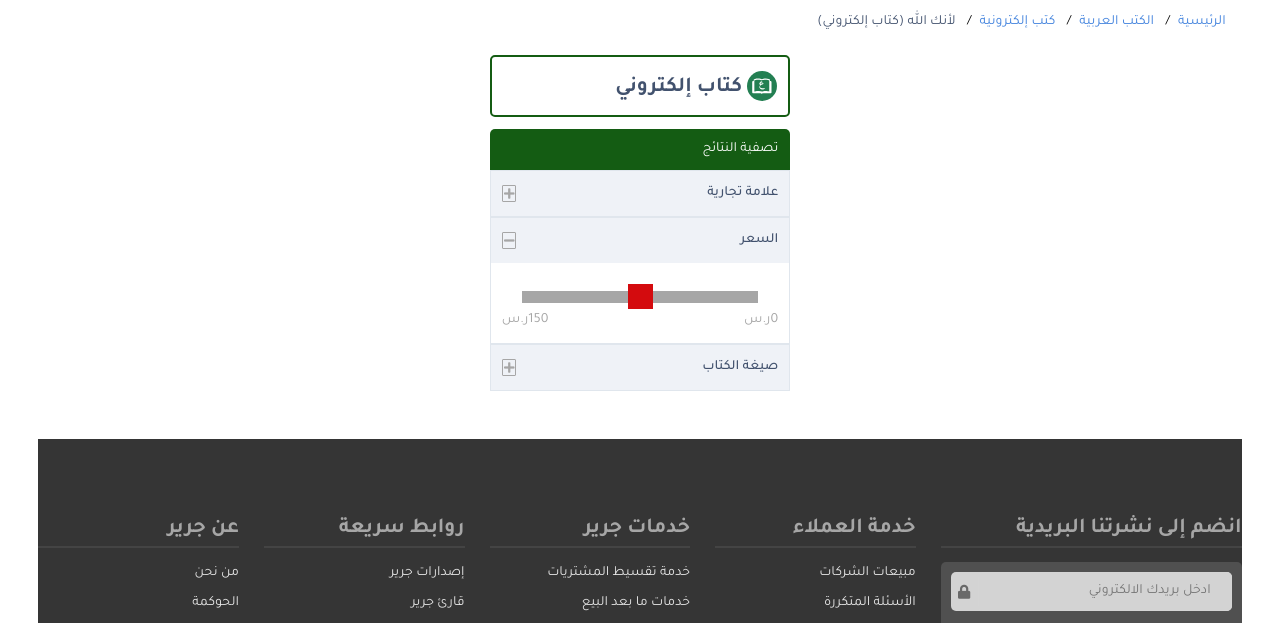
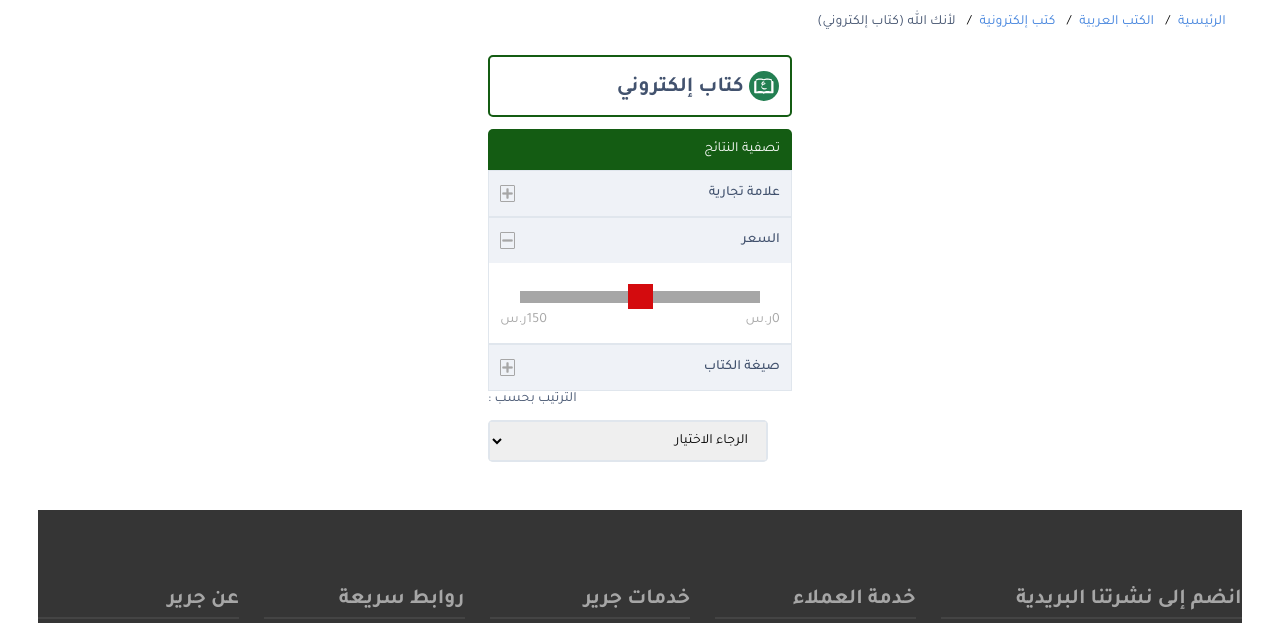
Before and after one commit to Abrar-Abdulwahed/github-team, a plain HTML site: page category.html in a window 1280 px wide. Shown: the part 144-767 px from the top of the page. Drawn offline with Linux system fonts and the light colour scheme.

Commit message:
new: added filter by section to the categories page

```diff
--- a/category.html
+++ b/category.html
@@ -216,6 +216,23 @@
 							</div>
 						</div>
 					</div>
+
+					<!--					start hamad section (filter by)-->
+					<div class="col-12 col-sm-6 col-md-9 col-lg-9">
+						<section class="filter-by row justify-content-flex-end align-items-center">
+							<span class="mb-1" onclick="sort_by()">الترتيب بحسب : </span>
+							<div class="filter-by-options mr-2">
+								<div class="select w-100">
+									<select class="w-100">
+										<option value="" selected="selected" disabled="disabled">الرجاء الاختيار</option>
+										<option value="2">حسب السعر</option>
+										<option value="3">حسب الاسم</option>
+									</select>
+								</div>
+							</div>
+						</section>
+					</div>
+					<!--					end hamad section (filter by)-->
 				</div>
 			</div>
 			</div>
```
